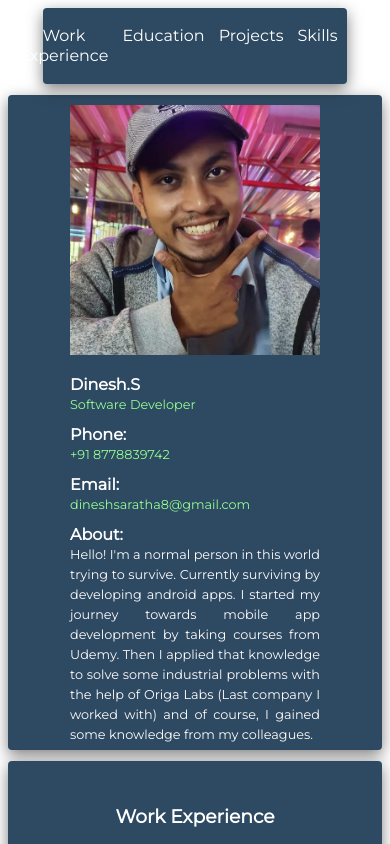
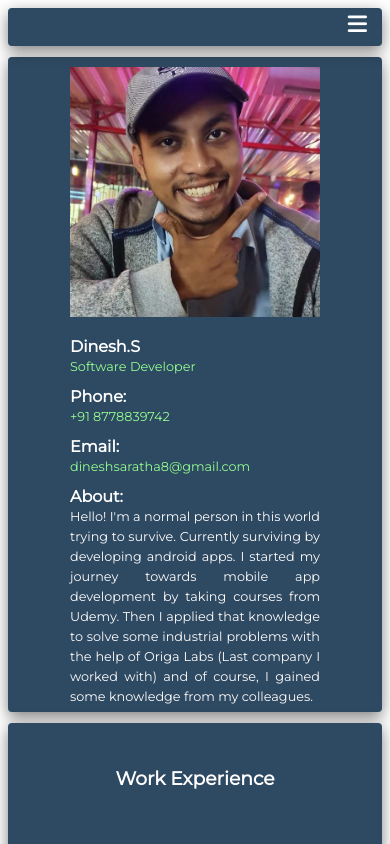
Before and after one commit to Dinesh41/vuePortfolio, a Vue app: page / in a window 390 px wide. Shown: the top 844 px of the page. Built offline with nearby package versions, Linux system fonts and the light colour scheme.

Commit message:
Mobile Support added for Navbar

```diff
--- a/src/components/HomePage.vue
+++ b/src/components/HomePage.vue
@@ -4,7 +4,7 @@
       default_nav_link="#profile"
       :nav_items="[
         {
-          nav_name: 'Home',
+          nav_name: 'About',
           nav_link: '#profile'
         },
         {
--- a/src/components/NavBar.vue
+++ b/src/components/NavBar.vue
@@ -1,15 +1,14 @@
 <template>
-  <div class="box" ref="nav_bar">
-    <ul id="nav_menu">
-      <li
-        v-for="nav_item in nav_items"
-        :key="nav_item.nav_name"
-        :class="{ isActive: currentActiveRoute == nav_item.nav_link }"
-      >
+  <nav class="box" ref="nav_bar">
+    <div class="navbar-toggle" @click="isNavBarOpen = !isNavBarOpen">
+      <i class="fas fa-bars"></i>
+    </div>
+    <ul id="nav_menu" :class="{ isOpen: isNavBarOpen }">
+      <li v-for="nav_item in nav_items" :key="nav_item.nav_name">
         <a :href="nav_item.nav_link">{{ nav_item.nav_name }}</a>
       </li>
     </ul>
-  </div>
+  </nav>
 </template>
 <script>
 import jQuery from "jquery";
@@ -22,7 +21,7 @@ export default {
   },
   data() {
     return {
-      currentActiveRoute: ""
+      isNavBarOpen: false
     };
   },
   mounted() {
@@ -96,7 +95,54 @@ export default {
 body {
   background-color: #fff;
 }
+@media screen and (min-width: 320px) {
+  .navbar-toggle {
+    position: absolute;
+    top: 5px;
+    right: 15px;
+  }
+  .fa-bars {
+    font-size: 22px;
+  }
+  .box {
+    width: 100%;
+    min-height: 32px;
+    background: #2e4a62;
+    padding: 5px 0px 1px 0px;
+    border-radius: 4px;
+    box-shadow: 0 5px 15px rgba(0, 0, 0, 0.5);
+    line-height: 20px;
+    font-family: "Montserrat", sans-serif;
+    color: #fff;
+    z-index: 10;
+    position: sticky;
+    top: 0px;
+  }
+  ul {
+    list-style: none;
+    padding: 0;
+    display: none;
+  }
+  ul > li {
+    padding: 2px 0px;
+  }
 
+  a {
+    color: inherit;
+    text-decoration: none;
+  }
+  .isActive {
+    color: #94ff92;
+    font-size: 20px;
+  }
+  .isOpen {
+    display: block;
+  }
+}
+@media screen and (min-width: 768px) {
+  .navbar-toggle {
+    display: none;
+  }
   .box {
     width: 80%;
     margin: 0px auto;
@@ -129,4 +175,5 @@ a {
     color: #94ff92;
     font-size: 20px;
   }
+}
 </style>
```
Lines whose indentation alone changed are shown as unchanged.
